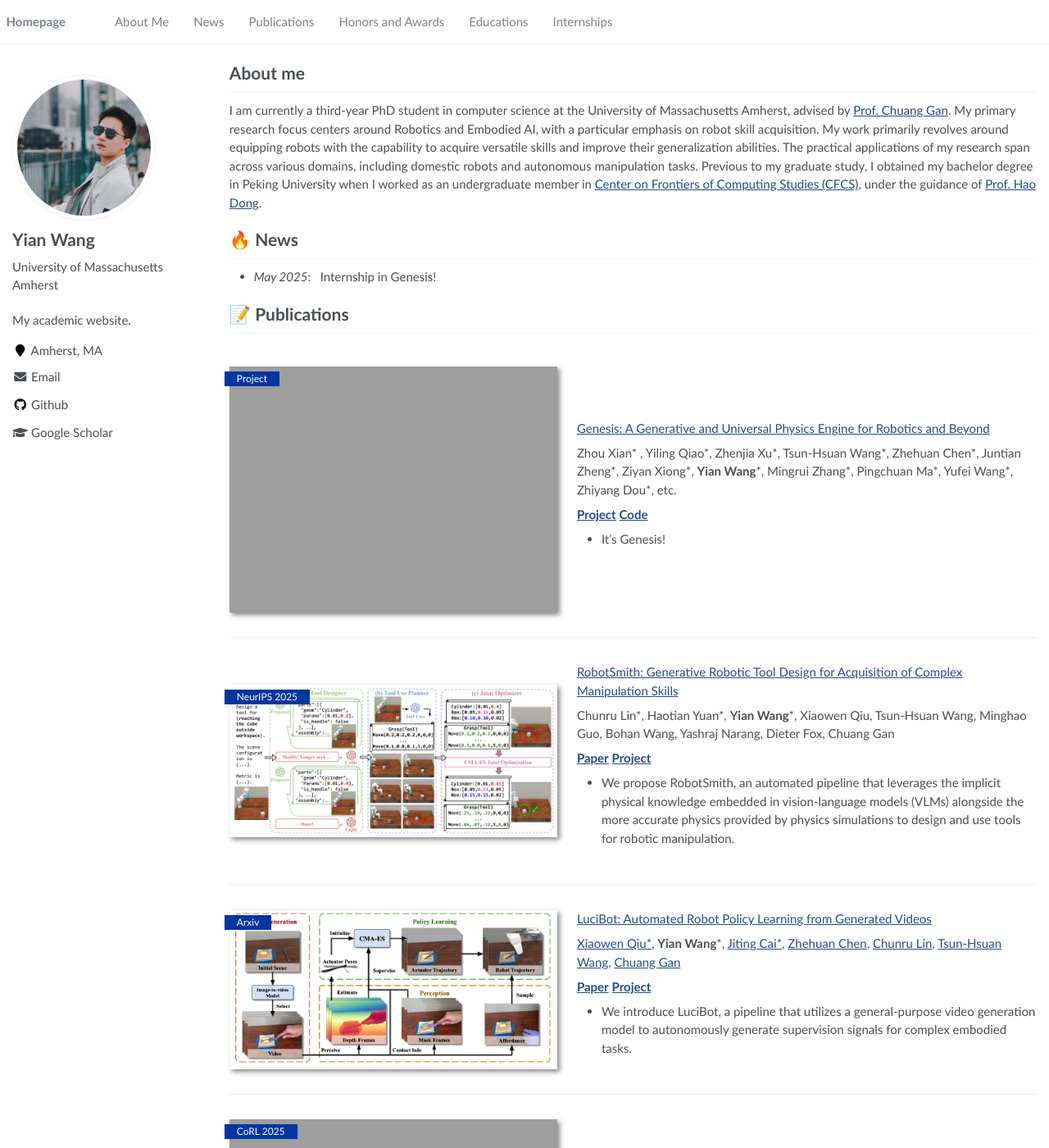
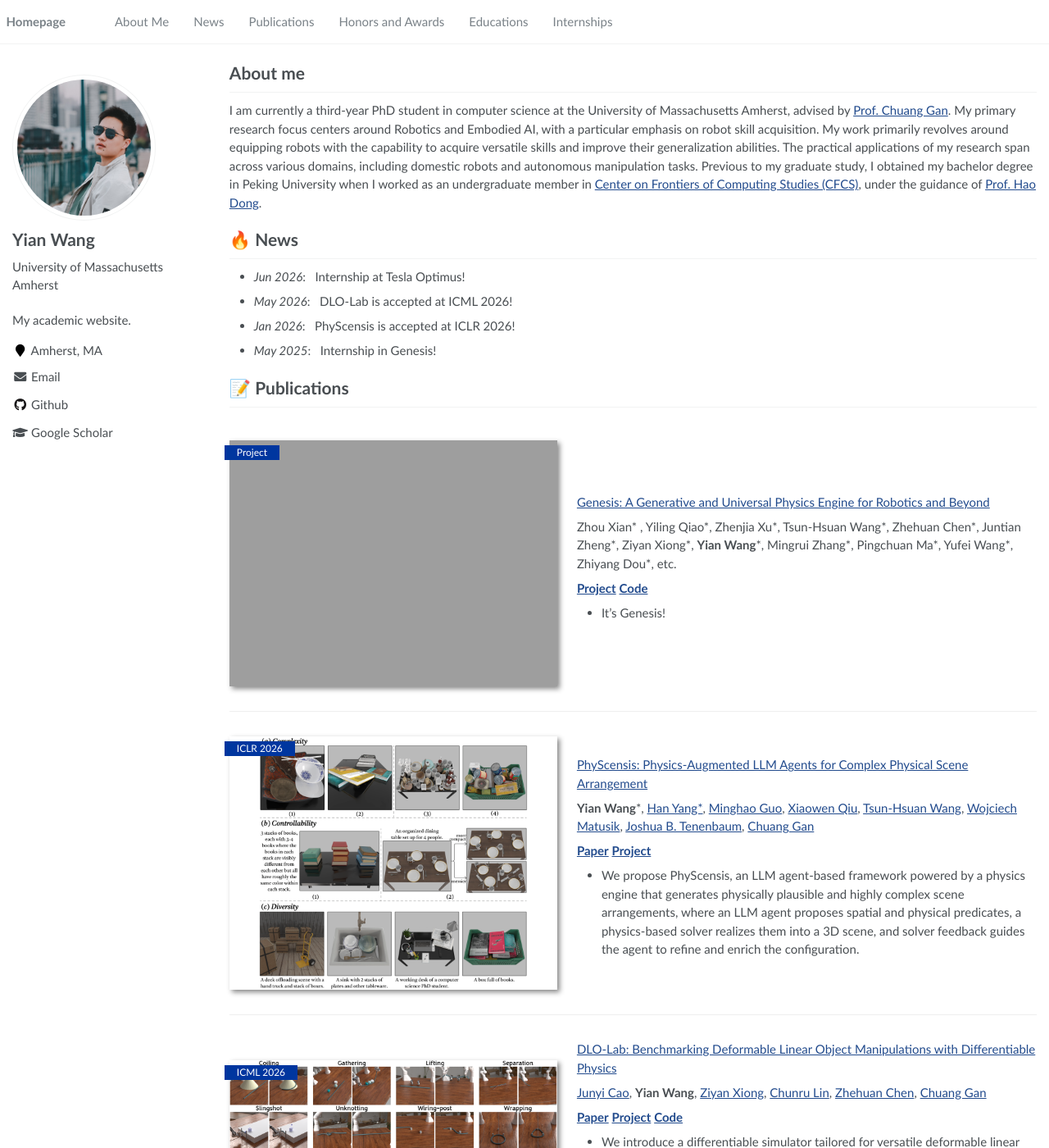
Before and after one commit to wangyian-me/wangyian-me.github.io, a Jekyll site: the page built from _pages/about.md, in a window 1280 px wide and 1400 px high. Shown: the whole window at 82% size. Built offline with Jekyll 4.4.1, drawn with Linux system fonts in a browser that asks for light colours; some of the changed text lies outside the part shown.

Commit message:
Add PhyScensis (ICLR 2026) and DLO-Lab (ICML 2026); update news and internships
Co-Authored-By: Claude Opus 5 (1M context) <noreply@anthropic.com>

```diff
--- a/_pages/about.md
+++ b/_pages/about.md
@@ -24,6 +24,9 @@ Previous to my graduate study, I obtained my bachelor degree in Peking Universit
 
 
 # 🔥 News
+- *Jun 2026*: &nbsp; Internship at Tesla Optimus!
+- *May 2026*: &nbsp; DLO-Lab is accepted at ICML 2026!
+- *Jan 2026*: &nbsp; PhyScensis is accepted at ICLR 2026!
 - *May 2025*: &nbsp; Internship in Genesis!
 
 # 📝 Publications
@@ -37,6 +40,30 @@ Zhou Xian\* , Yiling Qiao\*, Zhenjia Xu\*, Tsun-Hsuan Wang\*, Zhehuan Chen\*, Ju
 
 [**Project**](https://genesis-embodied-ai.github.io) [**Code**](https://github.com/Genesis-Embodied-AI/Genesis)
 - It's Genesis!
+</div>
+</div>
+
+<div class='paper-box'><div class='paper-box-image'><div><div class="badge">ICLR 2026</div><img src='https://wangyian-me.github.io/images/physcensis.png' alt="sym" width="500" height="300"></div></div>
+<div class='paper-box-text' markdown="1">
+
+[PhyScensis: Physics-Augmented LLM Agents for Complex Physical Scene Arrangement](https://arxiv.org/abs/2602.14968)
+
+**Yian Wang***, [Han Yang\*](https://hanyangclarence.github.io/), [Minghao Guo](https://www.minghaoguo.com/), [Xiaowen Qiu](), [Tsun-Hsuan Wang](https://zswang666.github.io/), [Wojciech Matusik](https://cdfg.csail.mit.edu/wojciech), [Joshua B. Tenenbaum](https://web.mit.edu/cocosci/josh.html), [Chuang Gan](https://people.csail.mit.edu/ganchuang/)
+
+[**Paper**](https://arxiv.org/abs/2602.14968) [**Project**](https://physcensis.github.io/)
+- We propose PhyScensis, an LLM agent-based framework powered by a physics engine that generates physically plausible and highly complex scene arrangements, where an LLM agent proposes spatial and physical predicates, a physics-based solver realizes them into a 3D scene, and solver feedback guides the agent to refine and enrich the configuration.
+</div>
+</div>
+
+<div class='paper-box'><div class='paper-box-image'><div><div class="badge">ICML 2026</div><img src='https://wangyian-me.github.io/images/dlo_lab.png' alt="sym" width="500" height="300"></div></div>
+<div class='paper-box-text' markdown="1">
+
+[DLO-Lab: Benchmarking Deformable Linear Object Manipulations with Differentiable Physics](https://arxiv.org/abs/2606.04206)
+
+[Junyi Cao](), **Yian Wang**, [Ziyan Xiong](), [Chunru Lin](https://chunru-lin.github.io), [Zhehuan Chen](https://acmlczh.github.io), [Chuang Gan](https://people.csail.mit.edu/ganchuang/)
+
+[**Paper**](https://arxiv.org/abs/2606.04206) [**Project**](https://dlo-lab-26.github.io/) [**Code**](https://github.com/UMass-Embodied-AGI/DLO-Lab)
+- We introduce a differentiable simulator tailored for versatile deformable linear object (rope, cable, rubber band) manipulation, modeling (in)extensibility, elasticity, bending plasticity, and rich interactions with other objects, together with a benchmark suite of representative DLO manipulation tasks.
 </div>
 </div>
 
@@ -242,6 +269,9 @@ Chunru Lin\*, Haotian Yuan\*, **Yian Wang**\*, Xiaowen Qiu, Tsun-Hsuan Wang, Min
 - *2021.03*, Lorem ipsum dolor sit amet, consectetur adipiscing elit. Vivamus ornare aliquet ipsum, ac tempus justo dapibus sit amet.  \| [\[video\]](https://github.com/) -->
 
 # 💻 Internships
+- *Jun 2026 - now*, [Tesla Optimus](https://www.tesla.com/AI).
+- *May 2025 - Aug 2025*, [Genesis AI](https://genesis-ai.company/), where I worked with [Zhou Xian](https://www.zhou-xian.com/) and [Tsun-Hsuan Wang](https://zswang666.github.io/).
+- *May 2024 - Aug 2024*, [Seattle Robotics Lab](https://research.nvidia.com/labs/srl/), NVIDIA, where I worked with [Yashraj Narang](https://research.nvidia.com/person/yashraj-narang), [Iretiayo Akinola](http://www.cs.columbia.edu/~iakinola/) and [Dieter Fox](https://homes.cs.washington.edu/~fox/).
 - *Mar 2023 - Aug 2023*, [Taichi Graphics](https://taichi-graphics.com/), where I was lucky to work with [Tiantian Liu](https://tiantianliu.cn/) and [Yuanming Hu](https://yuanming.taichi.graphics/)
 - *Apr 2022 - Oct 2022*, with [Dr. Jie Fu](https://bigaidream.github.io/) in [Mila](https://mila.quebec/en/) & [BAAI](https://www.baai.ac.cn/english.html).
 
```
Also changed, not shown: images/dlo_lab.png (added), images/physcensis.png (added).
